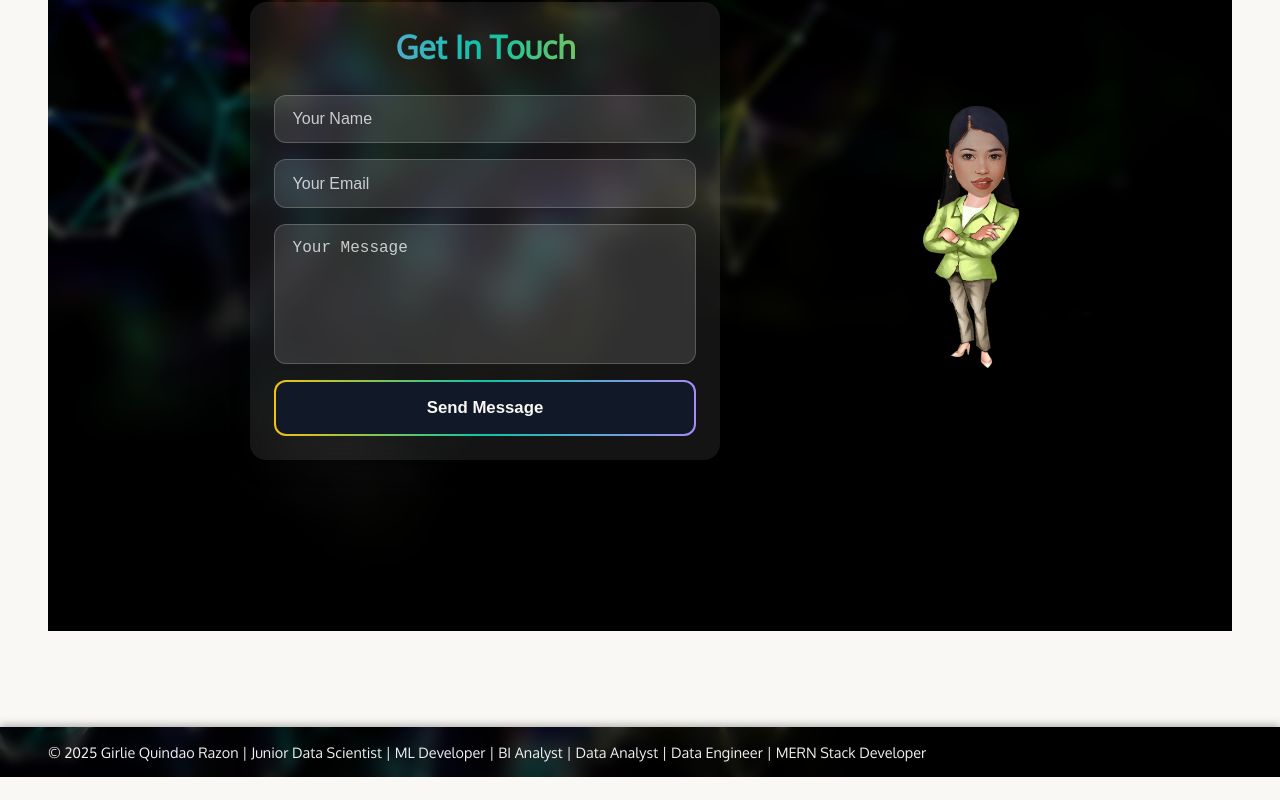
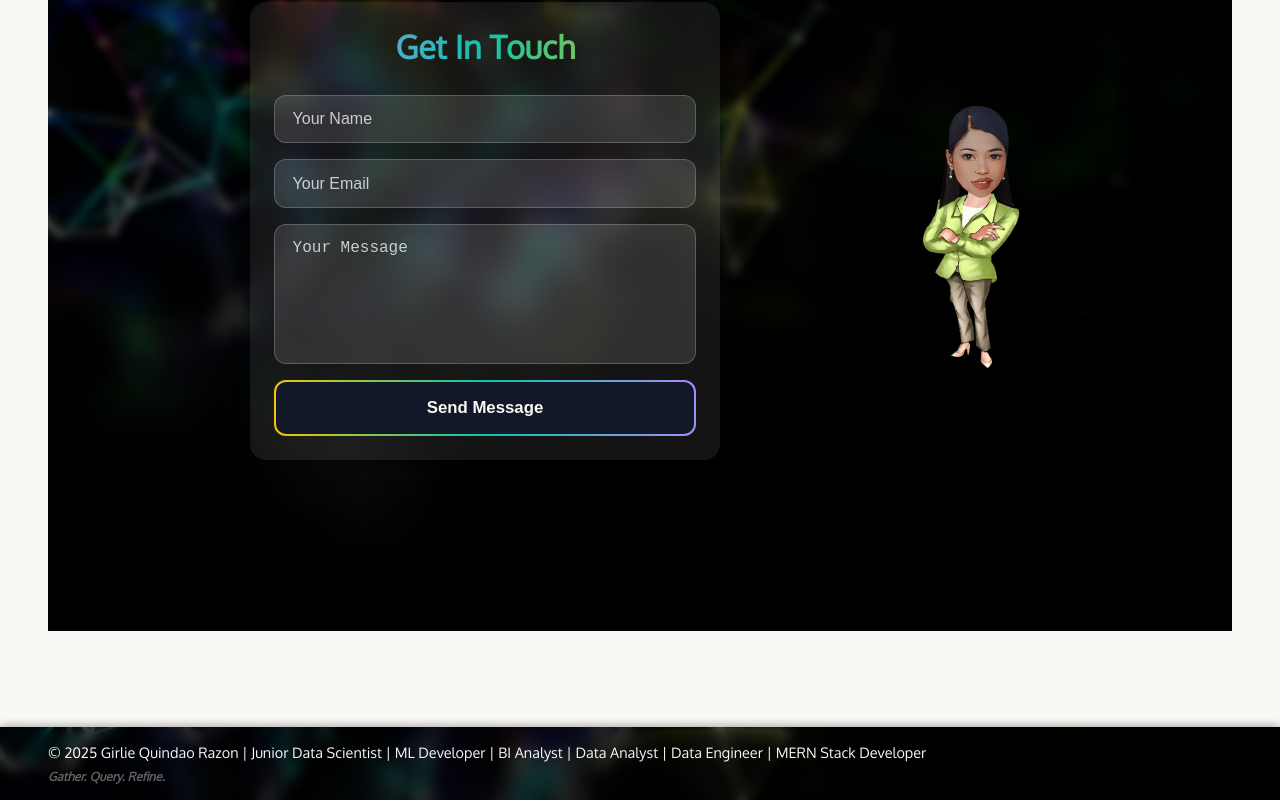
Before and after one commit to girlierazon84/Portfolio, a React (Create React App) app in the folder client/: page / in a window 1280 px wide. Shown: the part 4863-5663 px from the top of the page. Before the commit the page ends 5640 px from the top, so only its background shows below. Built offline with nearby package versions, Linux system fonts and the light colour scheme; no server answers; some icons are missing.

Commit message:
feat: enhance Footer component with tagline animation and style updates

```diff
--- a/client/src/components/Footer.tsx
+++ b/client/src/components/Footer.tsx
@@ -4,7 +4,9 @@ import styled from "styled-components";
 import EmailIcon from "@mui/icons-material/Email";
 import LinkedInIcon from "@mui/icons-material/LinkedIn";
 import GitHubIcon from "@mui/icons-material/GitHub";
+import "../../src/index.css";
 import DSBackground from "../assets/images/DS_bg.jpg"; // ✅ Import background
+import { motion } from "framer-motion";
 
 const FooterContainer = styled.footer`
     position: fixed;
@@ -12,7 +14,7 @@ const FooterContainer = styled.footer`
     left: 0;
     width: 100%;
     height: auto;
-    color: #f0f0f0;
+    color: var(--primary-color);
     display: flex;
     flex-direction: column;
     align-items: center;
@@ -53,12 +55,24 @@ const FooterText = styled.div`
     }
 `;
 
+const Tagline = styled(motion.p)`
+    margin-top: 0.5rem;
+    font-size: 0.85rem;
+    font-style: italic;
+    font-weight: bold;
+    color: var(--fourthly-color);
+
+    @media (min-width: 768px) {
+        font-size: 0.75rem;
+    }
+`;
+
 const SocialLinks = styled.div`
     display: flex;
     gap: 1.5rem;
 
     a {
-        color: #f0f0f0;
+        color: var(--primary-color);
         transition: transform 0.3s ease, color 0.3s ease;
         display: flex;
 
@@ -77,6 +91,13 @@ const Footer: React.FC = () => {
         <FooterContainer>
             <FooterText>
                 © {new Date().getFullYear()} Girlie Quindao Razon | Junior Data Scientist | ML Developer | BI Analyst | Data Analyst | Data Engineer | MERN Stack Developer
+                <Tagline
+                    initial={{ opacity: 0, y: 20 }}
+                    animate={{ opacity: 1, y: 0 }}
+                    transition={{ duration: 0.8, delay: 1.0 }}
+                >
+                    Gather. Query. Refine.
+                </Tagline>
             </FooterText>
             <SocialLinks>
                 <a href="mailto:girlie.razon84@gmail.com" aria-label="Email">
```
